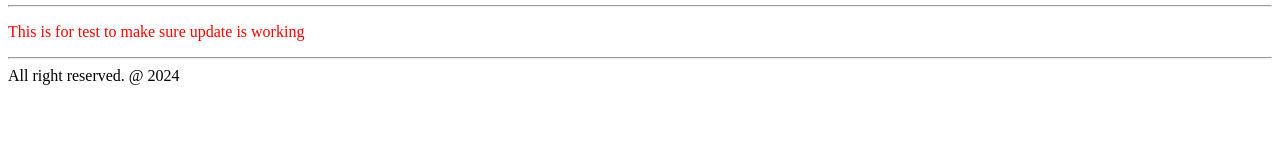
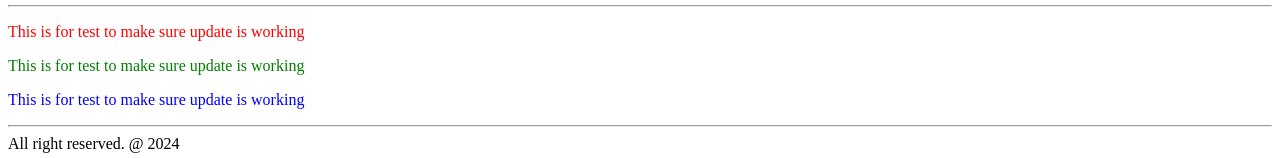
Before and after one commit to Aniamhk/website-eng, a plain HTML site: page index.html in a window 1280 px wide. Shown: the part 1232-1390 px from the top of the page. Before the commit the page ends 1325 px from the top, so only its background shows below. Drawn offline with Linux system fonts and the light colour scheme.

Commit message:
i have added two paragraphs in index

```diff
--- a/index.html
+++ b/index.html
@@ -26,6 +26,9 @@
    </article>
    <hr>
    <p style="color:red"> This is for test to make sure update is working</p>
+   <p style="color:green"> This is for test to make sure update is working</p>
+   <p style="color:blue"> This is for test to make sure update is working</p>
+
 </main>
 
     <hr>
```
